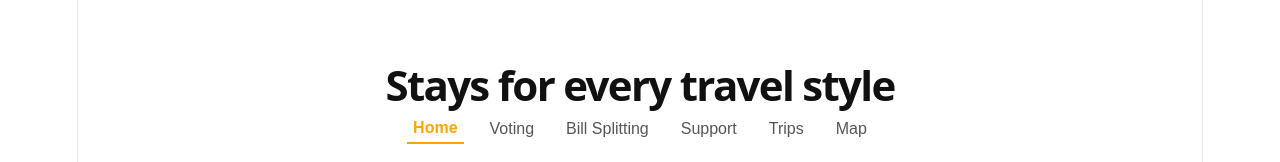
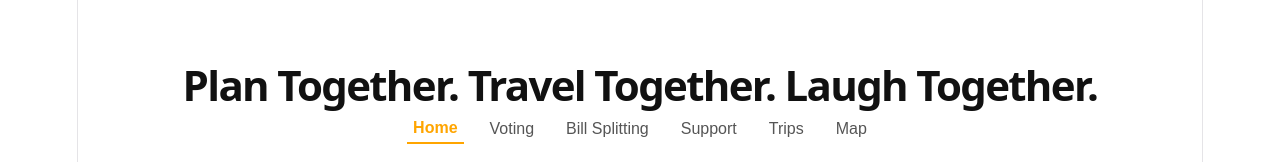
Before and after one commit to DanMartin1999/Triply, a React (Vite) app: page /home in a window 1280 px wide. Shown: the top 162 px of the page. Built offline with nearby package versions, Linux system fonts and the light colour scheme.

Commit message:
New Header

```diff
--- a/src/pages/Home.jsx
+++ b/src/pages/Home.jsx
@@ -66,7 +66,7 @@ export default function Home() {
 
       {/* TOP */}
       <div className="top-section">
-        <h1>Stays for every travel style</h1>
+        <h1>Plan Together. Travel Together. Laugh Together.</h1>
 
         <div className="tabs">
           {categories.map((cat) => (
```
